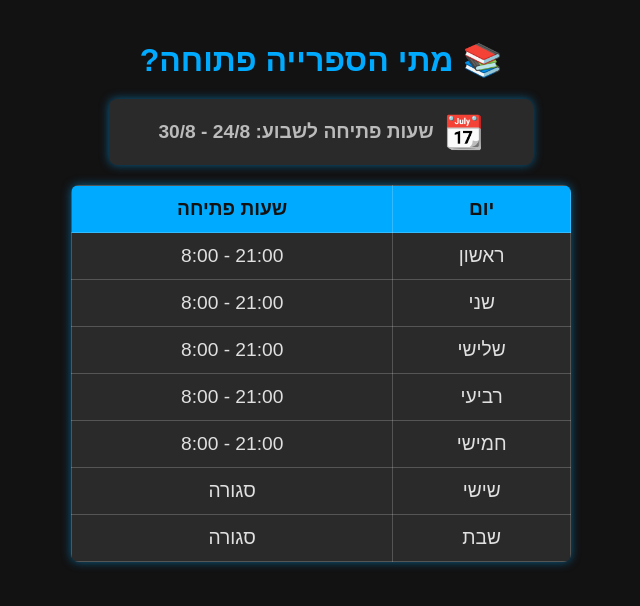
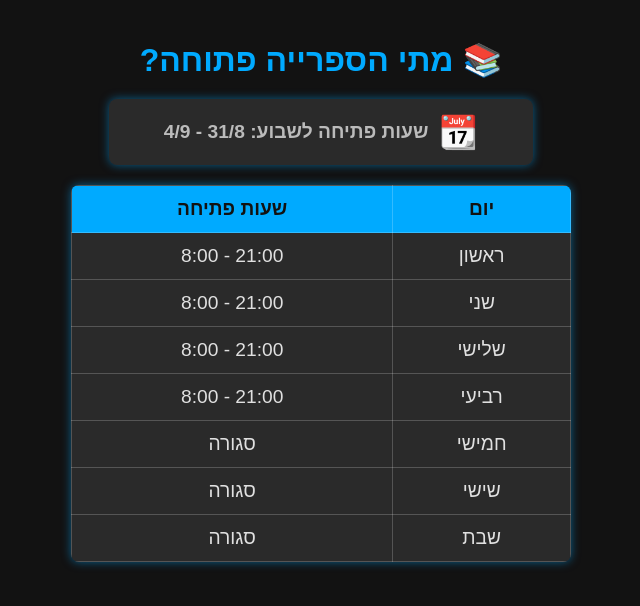
Before and after one commit to cs-vaad/sifria-luz, a plain HTML site: page index.html in a window 1280 px wide. Shown: the whole page, without its empty margins (319-959 px from the left). Drawn offline with Linux system fonts and the light colour scheme.

Commit message:
Update index.html

```diff
--- a/index.html
+++ b/index.html
@@ -13,7 +13,7 @@
       <span class="emoji">📆</span>
       <p id="day-text">
         שעות פתיחה לשבוע:
-        24/8 - 30/8
+        31/8 - 4/9
       </p>
     </div>
 
@@ -43,7 +43,7 @@
         </tr>
         <tr>
           <td>חמישי</td>
-          <td class="hours">8:00 - 21:00</td>
+          <td class="hours">סגורה</td>
         </tr>
         <tr>
           <td>שישי</td>
```
